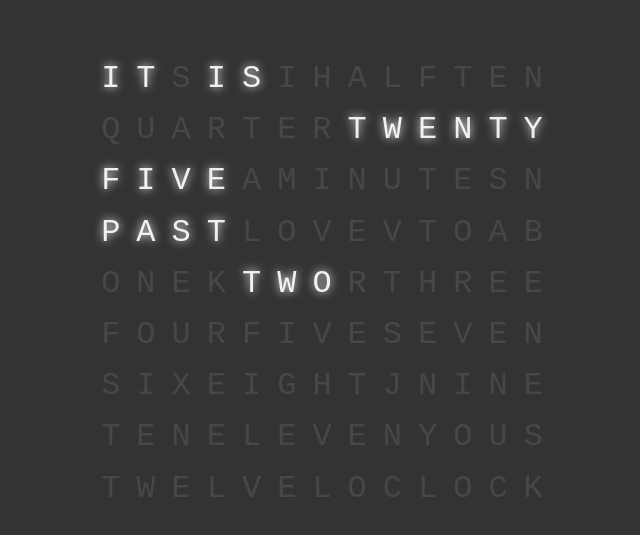
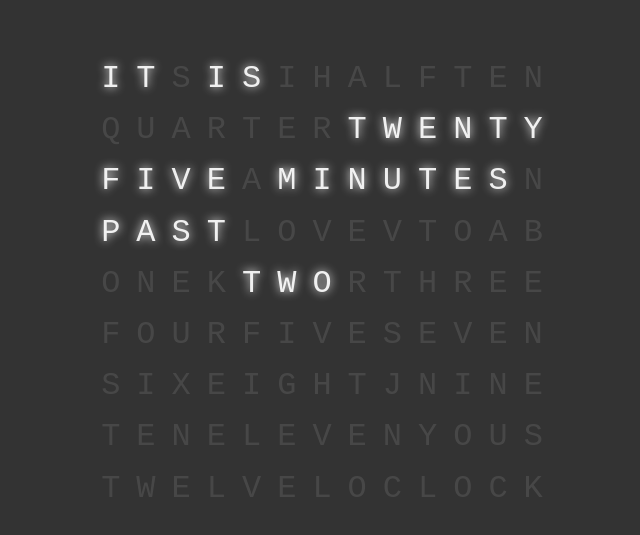
Before and after one commit to atkinchris/word-clock, a website: page index.html in a window 1280 px wide. Shown: the part 117-652 px from the top of the page, without its empty margins (310-950 px from the left). Drawn offline with Linux system fonts and the light colour scheme.

Commit message:
Add minutes to 25

```diff
--- a/styles.css
+++ b/styles.css
@@ -22,7 +22,7 @@ body {
 .ten_mins #m_10, .ten_mins #w_minutes,
 .fifteen_mins #m_15,
 .twenty_mins #m_20, .twenty_mins #w_minutes,
-.twenty-five_mins #m_5, .twenty-five_mins #m_20,
+.twenty-five_mins #m_5, .twenty-five_mins #m_20, .twenty-five_mins #w_minutes,
 .thirty_mins #m_30,
 .past #w_past,
 .to #w_to,
```
